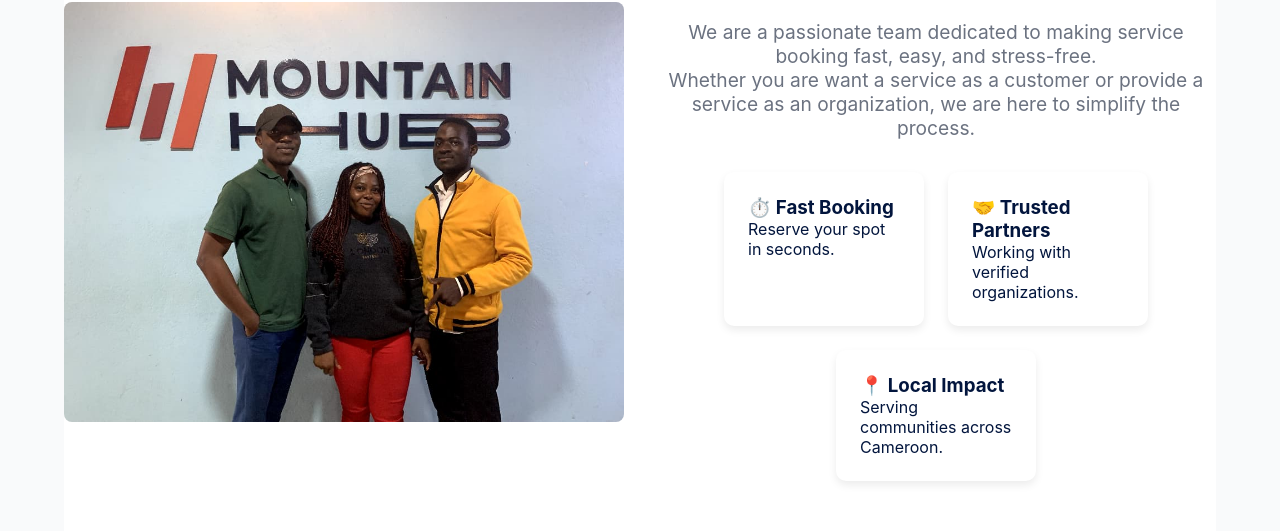
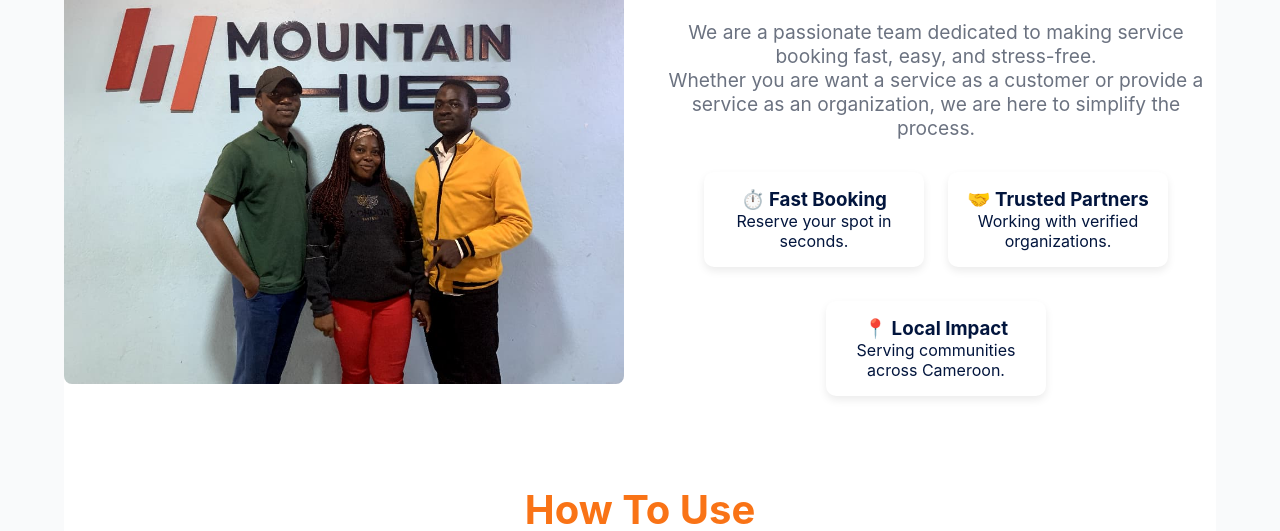
Before and after one commit to Iknite-Space/queueless, a React (Create React App) app in the folder app/: page / in a window 1280 px wide. Shown: the part 1095-1626 px from the top of the page. Built offline with nearby package versions, Linux system fonts and the light colour scheme.

Commit message:
added padding to the highlights boxes of the about us section

```diff
--- a/app/src/components/aboutUs/About.css
+++ b/app/src/components/aboutUs/About.css
@@ -82,11 +82,18 @@
 .highlight-box {
   background-color: var(--primary-white);
   color: var(--primary-dark);
-  padding: 1.5rem;
-  width: clamp(200px, 25%, 280px);
+  padding: 1rem ;
+  width: clamp(220px, 25%, 300px);
   border-radius: 10px;
   box-shadow: 0 4px 8px rgba(0,0,0,0.08);
   text-align: left;
+  align-items: center;
+  justify-content: center;
+  text-align: center;
+}
+
+.highlight-box {
+  margin-block-end: 0.6rem;
 }
 
 /* HOW TO USE SECTION */
```
